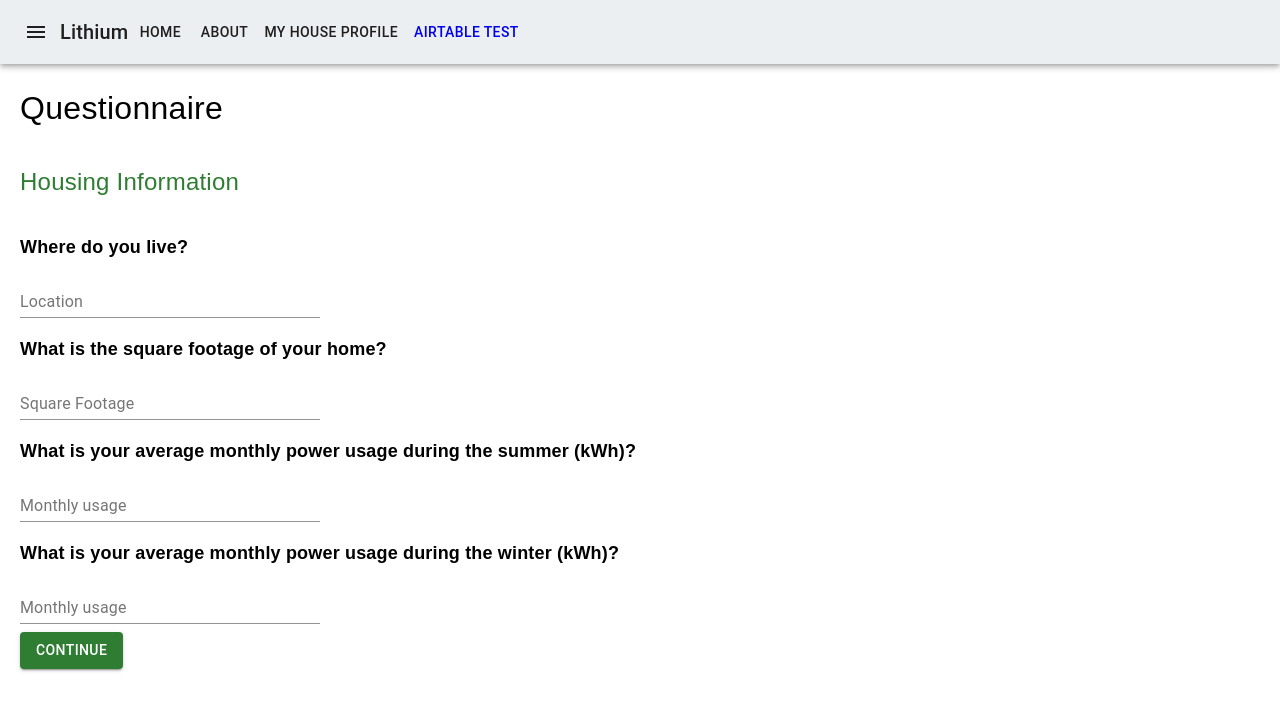
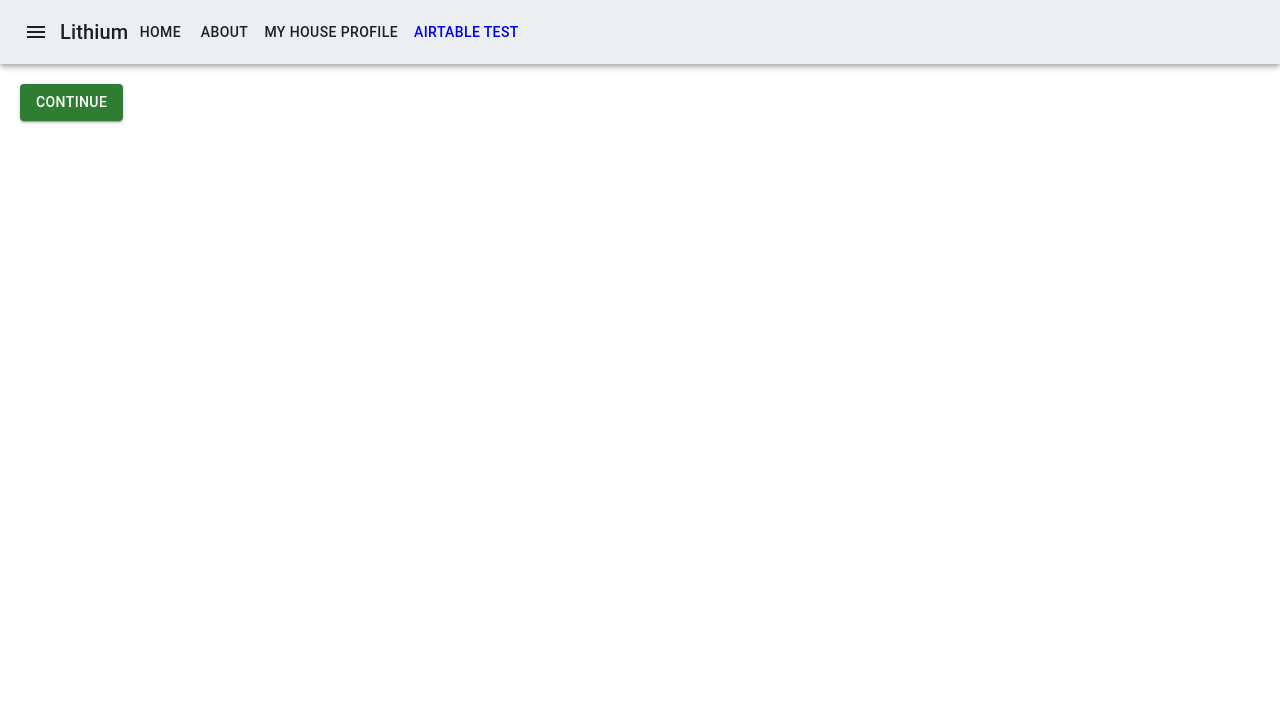
Before and after one commit to mattjgw/lithium, a React (Create React App) app: page / in a window 1280 px wide. Shown: the top 710 px of the page. Built offline with nearby package versions, Linux system fonts and the light colour scheme; no server answers.

Commit message:
Setup home page

```diff
--- a/src/Components/FormApplianceUsage.js
+++ b/src/Components/FormApplianceUsage.js
@@ -157,7 +157,7 @@ export class FormApplicanceInfo extends Component {
             <Grid>
                 <Button
                     className={classes.back}
-                    color="secondary"
+                    color="primary"
                     variant="contained"
                     onClick={this.back}
                 >Back</Button>
--- /dev/null
+++ b/src/Components/HomePage.js
@@ -0,0 +1,55 @@
+import React, { Component } from 'react';
+import { createMuiTheme, ThemeProvider as MuiThemeProvider } from '@material-ui/core/styles';
+import { withStyles } from '@material-ui/core/styles';
+import Button from '@material-ui/core/Button';
+import TopBar from './TopBar';
+import blueGrey from '@material-ui/core/colors/blueGrey';
+import green from '@material-ui/core/colors/green';
+import Grid from '@material-ui/core/Grid';
+
+const theme = createMuiTheme({
+  palette: {
+    primary: {
+      main: blueGrey[50],
+    },
+    secondary: {
+      main: green[800],
+    },
+  },
+  spacing: 8
+});
+
+const styles = {
+    shift: {
+        marginLeft: 20,
+        marginTop: 20
+    }
+};
+
+
+export class FormPriority extends Component {
+  continue = e => {
+    e.preventDefault();
+    this.props.nextStep();
+  };
+
+  render() {
+    const { classes } = this.props;
+    return (
+      <MuiThemeProvider theme= {theme}>
+        <TopBar/>
+
+        <Grid className={classes.shift}>
+
+            <Button
+            color="secondary"
+            variant="contained"
+            onClick={this.continue}
+            >Continue</Button>
+        </Grid>
+      </MuiThemeProvider>
+    );
+  }
+}
+
+export default withStyles(styles)(FormPriority);
--- a/src/Components/UserForm.js
+++ b/src/Components/UserForm.js
@@ -1,4 +1,5 @@
 import React, { Component } from 'react';
+import HomePage from './HomePage';
 import FormHousingInfo from './FormHousingInfo';
 import FormApplianceInfo from './FormApplianceInfo';
 import FormApplianceUsage from './FormApplianceUsage';
@@ -62,13 +63,20 @@ export class UserForm extends Component {
     switch (step) {
       case 1:
         return (
+          <HomePage
+            nextStep={this.nextStep}
+          />
+
+        );
+      case 2:
+        return (
           <FormHousingInfo
             nextStep={this.nextStep}
             handleChange={this.handleFieldChange}
           />
 
         );
-      case 2:
+      case 3:
         return (
           <FormApplianceInfo
             nextStep={this.nextStep}
@@ -77,7 +85,7 @@ export class UserForm extends Component {
             values={values}
           />
         );
-      case 3:
+      case 4:
         if(values.dishwasher || values.stove || values.washerDryer || values.ac) {
           return (
             <FormApplianceUsage
@@ -88,7 +96,7 @@ export class UserForm extends Component {
             />
       )};
           return <Success />;
-      case 4:
+      case 5:
         return <Success />;
       default:
         (console.log('This is a multi-step form built with React.'))
```
